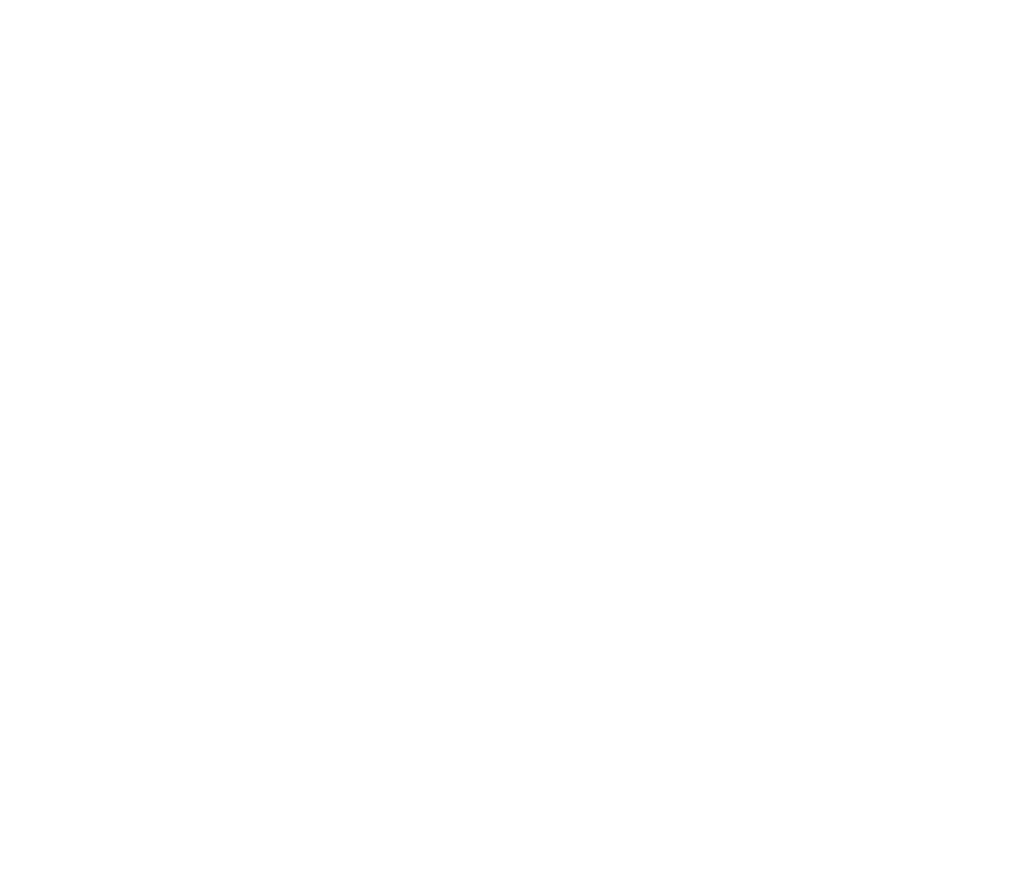
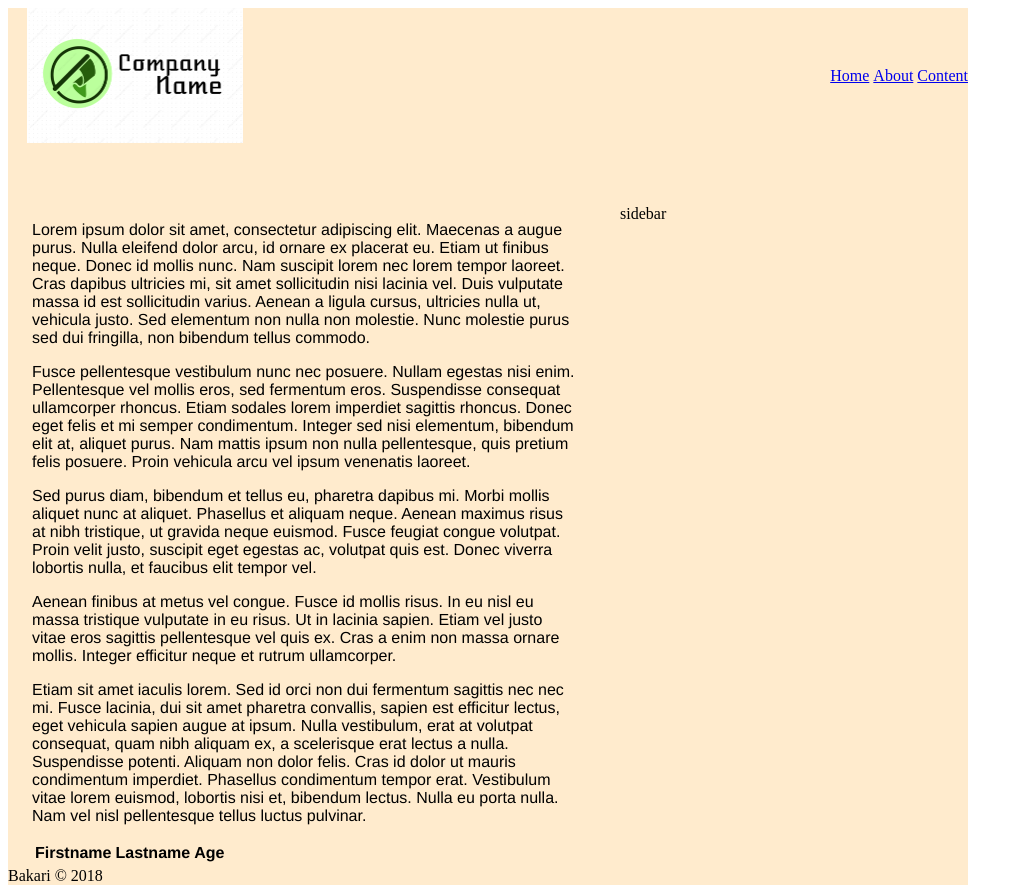
Before and after one commit to bb328/Web-devV2, a plain HTML site: page docs/index.html in a window 1280 px wide. Shown: the whole page, without its empty margins (0-1023 px from the left). Before the commit the page ends 800 px from the top, so only its background shows below. Drawn offline with Linux system fonts and the light colour scheme.

Commit message:
what we did in class 10/30

```diff
--- a/docs/css/styles.css
+++ b/docs/css/styles.css
@@ -0,0 +1,83 @@
+#wrapper {
+    width: 960px;
+    background-color: blanchedalmond;
+}
+
+.marginCenter {
+    margin-right: auto;
+    margin-left: auto;
+}
+.alignCenter{
+    width: 960px;
+    margin-left: auto;
+    margin-right: auto;
+}
+.displayInline {
+    display: inline;
+}
+.sqrPadding {
+    padding-left: 31px;
+    padding-right: 31px;
+}
+
+#banner {
+
+    background-image: url("../images/beer.jpg");
+    background-size: contain;
+    background-repeat: no-repeat;
+    height: 300px;
+}
+
+.floatLeft {
+    float: left;
+}
+
+#top {
+    height: 135px;
+    line-height: 135px;
+}
+
+.clearMargin {
+
+    margin: 0px;
+}
+.clearPadding {
+    padding: 0px;
+}
+
+.clearFix {
+    clear: both;
+}
+
+.grSmall {
+    width: 329px;
+    padding-left: 19px;
+    padding-right: 19px;
+}
+
+.grBig {
+    width: 545px;
+    padding-left: 24px;
+    padding-right: 24px;
+}
+.grFont{
+    font-family: Helvetica SansSerif, serif;
+    line-height: 27px;
+    font-size: 16px;
+}
+.Helvetica{
+    font-family: "Helvetica Neue", serif;
+}
+.textRight {
+    text-align: right;
+}
+
+
+#panel1, #panel2, #panel3 {
+
+    width: 320px;
+}
+
+.alignRight {
+    text-align: right;
+}
--- a/docs/index.html
+++ b/docs/index.html
@@ -13,6 +13,77 @@
 </head>
 
 <body>
+    <div id="wrapper">
+        <div id="top">
+            <div id="logo" class="grSmall floatLeft">
+                <a href="index.html"><img src="images/slide-logo-1.png" alt="My company logo" height="135" width="216"></a>
+            </div><!-- Logo -->
+            <div id="menu" class="textRight">
+                <ul class="clearMargin">
+                    <li class="displayInline"> <a href="index.html">Home</a></li>
+                    <li class="displayInline"><a href="index.html">About</a></li>
+                    <li class="displayInline"><a href="index.html">Content</a></li>
+                </ul>
+            </div><!-- Menu -->
+        </div><!-- Top -->
+        <div id="main" class="clearFix">
+            <div id="content" class="floatLeft grBig Helvetica">
+                <p>
+                    Lorem ipsum dolor sit amet, consectetur adipiscing elit. Maecenas a augue purus. Nulla eleifend
+                    dolor arcu, id ornare ex placerat eu. Etiam ut finibus neque. Donec id mollis nunc. Nam suscipit
+                    lorem nec lorem tempor laoreet. Cras dapibus ultricies mi, sit amet sollicitudin nisi lacinia vel.
+                    Duis vulputate massa id est sollicitudin varius. Aenean a ligula cursus, ultricies nulla ut,
+                    vehicula justo. Sed elementum non nulla non molestie. Nunc molestie purus sed dui fringilla, non
+                    bibendum tellus commodo.
+                </p>
+                <p>
+                    Fusce pellentesque vestibulum nunc nec posuere. Nullam egestas nisi enim. Pellentesque vel mollis
+                    eros, sed fermentum eros. Suspendisse consequat ullamcorper rhoncus. Etiam sodales lorem imperdiet
+                    sagittis rhoncus. Donec eget felis et mi semper condimentum. Integer sed nisi elementum, bibendum
+                    elit at, aliquet purus. Nam mattis ipsum non nulla pellentesque, quis pretium felis posuere. Proin
+                    vehicula arcu vel ipsum venenatis laoreet.
+                </p>
+                <p>
+                    Sed purus diam, bibendum et tellus eu, pharetra dapibus mi. Morbi mollis aliquet nunc at aliquet.
+                    Phasellus et aliquam neque. Aenean maximus risus at nibh tristique, ut gravida neque euismod. Fusce
+                    feugiat congue volutpat. Proin velit justo, suscipit eget egestas ac, volutpat quis est. Donec
+                    viverra lobortis nulla, et faucibus elit tempor vel.
+                </p>
+                <p>
+                    Aenean finibus at metus vel congue. Fusce id mollis risus. In eu nisl eu massa tristique vulputate
+                    in eu risus. Ut in lacinia sapien. Etiam vel justo vitae eros sagittis pellentesque vel quis ex.
+                    Cras a enim non massa ornare mollis. Integer efficitur neque et rutrum ullamcorper.
+                </p>
+                <p>
+                    Etiam sit amet iaculis lorem. Sed id orci non dui fermentum sagittis nec nec mi. Fusce lacinia, dui
+                    sit amet pharetra convallis, sapien est efficitur lectus, eget vehicula sapien augue at ipsum. Nulla
+                    vestibulum, erat at volutpat consequat, quam nibh aliquam ex, a scelerisque erat lectus a nulla.
+                    Suspendisse potenti. Aliquam non dolor felis. Cras id dolor ut mauris condimentum imperdiet.
+                    Phasellus condimentum tempor erat. Vestibulum vitae lorem euismod, lobortis nisi et, bibendum
+                    lectus. Nulla eu porta nulla. Nam vel nisl pellentesque tellus luctus pulvinar.
+                </p>
+                <table>
+                    <tr>
+                        <th>Firstname</th>
+                        <th>Lastname</th>
+                        <th>Age</th>
+                    </tr>
+                    <tr></tr>
+                </table>
+            </div><!-- Content -->
+
+            <div id="sidebar" class="floatLeft grSmall">
+                sidebar
+            </div>
+        </div><!-- Main -->
+
+        <div id="footer" class="clearFix alignCenter">
+            <span class="alignCenter"> Bakari &copy; 2018</span>
+        </div><!-- footer -->
+
+
+    </div><!-- Wrapper -->
+
 <script src="js/scripts.js"></script>
 </body>
 </html>
```
Also changed, not shown: docs/images/slide-logo-1.png (added).
